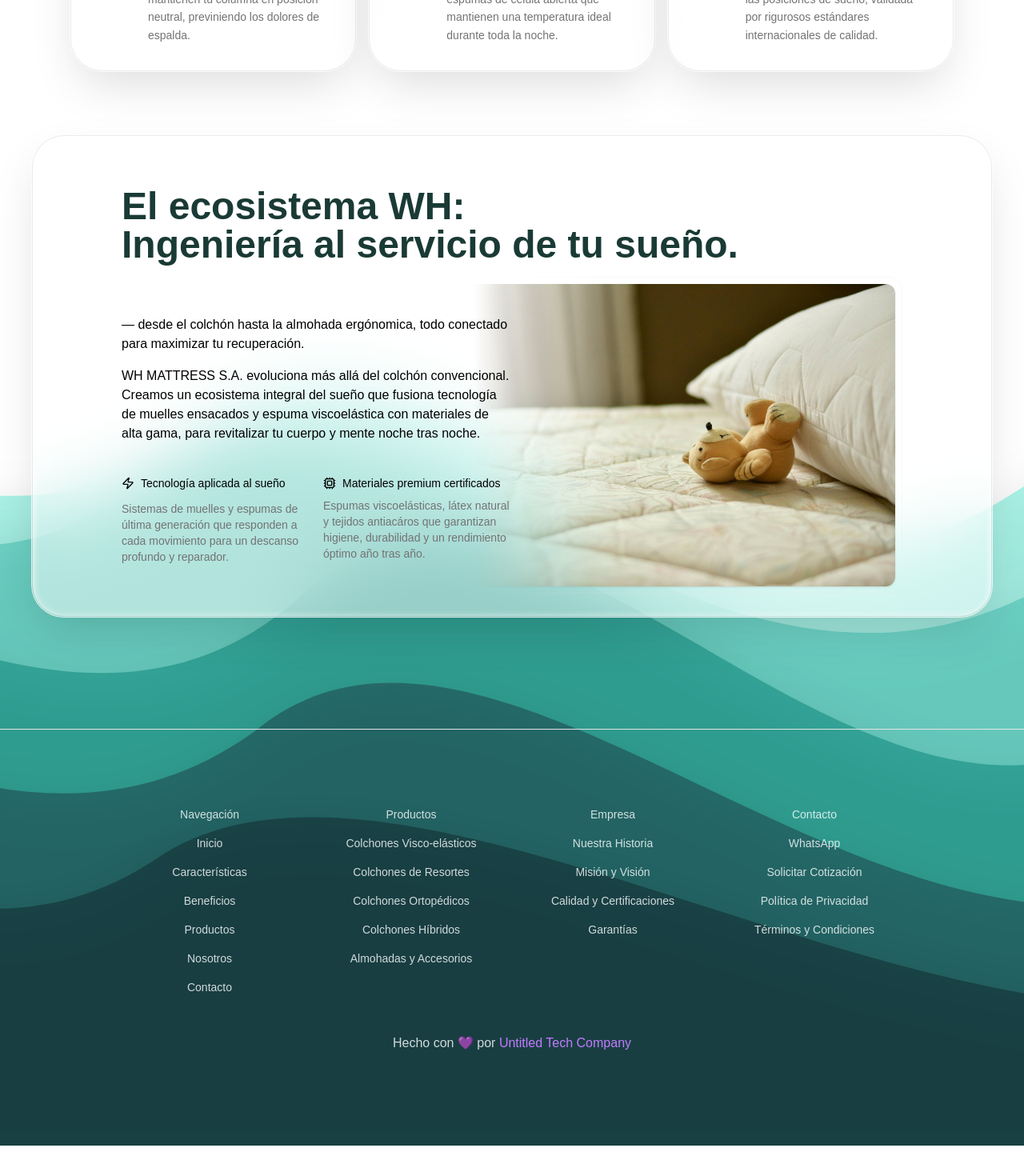
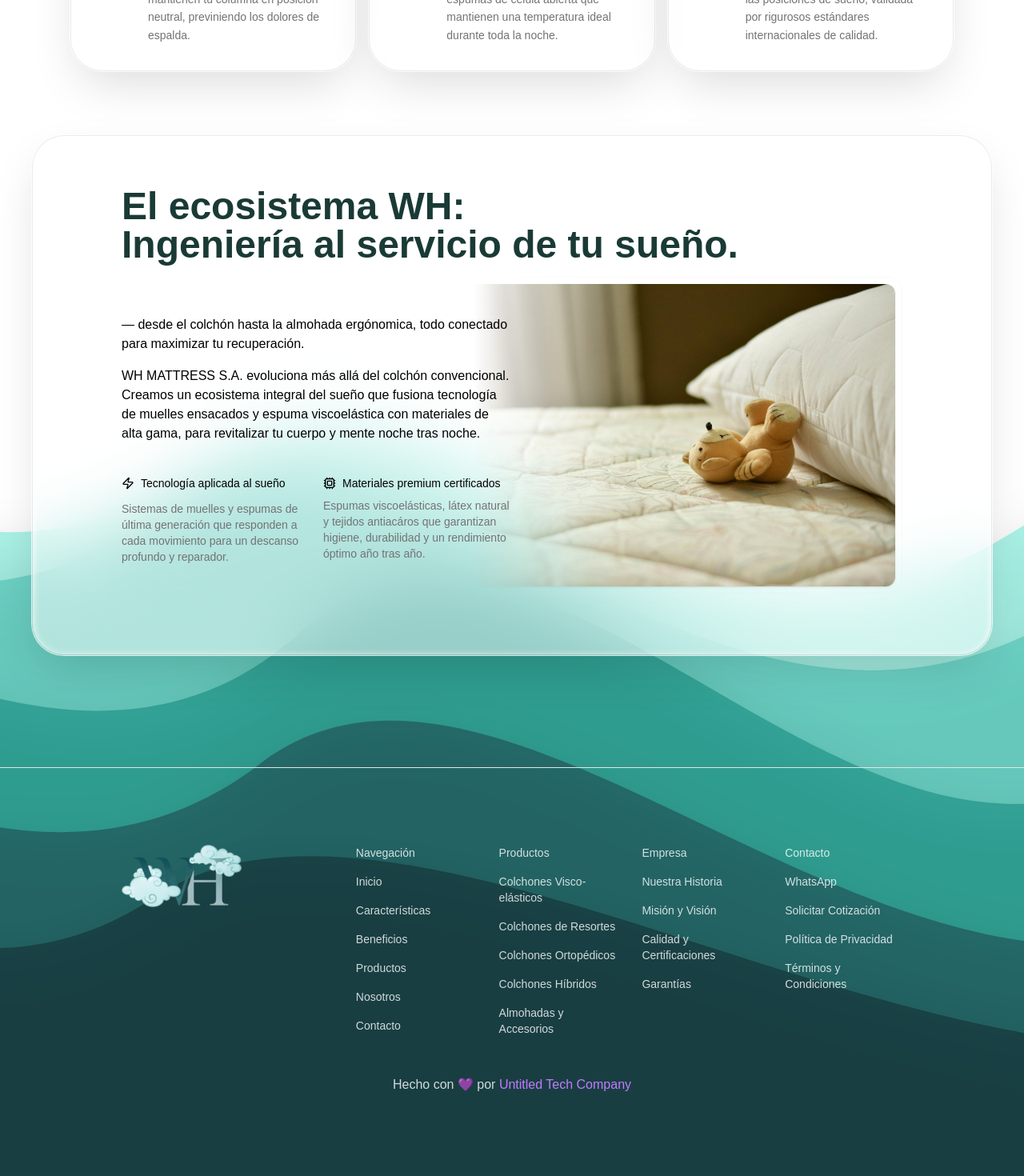
Before and after one commit to edwinforwork14/WH-MATTRESS, a Next.js app: page / in a window 1280 px wide. Shown: the part 4946-6416 px from the top of the page at 80% size. Before the commit the page ends 6378 px from the top, so only its background shows below. Built offline with nearby package versions, Linux system fonts and the light colour scheme.

Commit message:
version de pc terminada preparando para version de tlf

```diff
--- a/components/content-2.tsx
+++ b/components/content-2.tsx
@@ -5,7 +5,7 @@ export default function ContentSection() {
     return (
         <div className='pb-35'>
         <section className="mx-2 sm:mx-4 lg:mx-10 py-12 md:py-16 font-sans glass rounded-[2.5rem] shadow-2xl">
-            <div className="mx-auto max-w-5xl space-y-8 px-6 md:space-y-16">
+            <div className="mx-auto max-w-5xl space-y-8 px-6 md:space-y-16 pb-12">
                 <h2 className="relative z-10 text-4xl font-semibold text-title lg:text-5xl">El ecosistema WH:<br />Ingeniería al servicio de tu sueño.</h2>
                 <div className="relative">
                     <div className="relative z-10 space-y-4 md:w-1/2">
@@ -18,14 +18,14 @@ export default function ContentSection() {
                                     <Zap className="size-4" />
                                     <h3 className="text-sm font-medium">Tecnología aplicada al sueño</h3>
                                 </div>
-                                <p className="text-muted-foreground text-sm">Sistemas de muelles y espumas de última generación que responden a cada movimiento para un descanso profundo y reparador.</p>
+                                <p className="text-muted-foreground text-sm dark:text-white">Sistemas de muelles y espumas de última generación que responden a cada movimiento para un descanso profundo y reparador.</p>
                             </div>
                             <div className="space-y-2">
                                 <div className="flex items-center gap-2">
                                     <Cpu className="size-4" />
                                     <h3 className="text-sm font-medium">Materiales premium certificados</h3>
                                 </div>
-                                <p className="text-muted-foreground text-sm">Espumas viscoelásticas, látex natural y tejidos antiacáros que garantizan higiene, durabilidad y un rendimiento óptimo año tras año.</p>
+                                <p className="text-muted-foreground text-sm dark:text-white">Espumas viscoelásticas, látex natural y tejidos antiacáros que garantizan higiene, durabilidad y un rendimiento óptimo año tras año.</p>
                             </div>
                         </div>
                     </div>
--- a/components/footer.tsx
+++ b/components/footer.tsx
@@ -109,11 +109,20 @@ export default function FooterSection() {
             </div>
             <div className='bg-transparent pt-12 pb-17'>
                 <div className="mx-auto max-w-5xl px-6 pb-12 flex flex-col items-center">
-                    <div className="w-full grid grid-cols-2 gap-8 sm:grid-cols-4 text-center">
+                    <div className="w-full flex flex-col lg:flex-row justify-between gap-12 lg:gap-8 text-center lg:text-left">
+                        <div className="w-full lg:w-1/4 flex justify-center lg:justify-start">
+                            <Link
+                                href="/"
+                                aria-label="WH Mattress – ir al inicio"
+                                className="block size-fit">
+                                <Image src="/Logo.png" alt="WH Mattress – logotipo oficial" width={150} height={40} className="object-contain" />
+                            </Link>
+                        </div>
+                        <div className="w-full lg:w-[70%] grid grid-cols-2 gap-8 sm:grid-cols-4">
                             {links.map((link, index) => (
                                 <div
                                     key={index}
-                                className="space-y-4 text-sm">
+                                    className="space-y-4 text-sm mt-0">
                                     <span className="block font-medium text-white/80">{link.group}</span>
                                     {link.items.map((item, index) => (
                                         <Link
@@ -125,6 +134,7 @@ export default function FooterSection() {
                                     ))}
                                 </div>
                             ))}
+                        </div>
                     </div>
 
                     <div className="flex flex-col justify-center mt-12 items-center text-center">
```
Lines whose indentation alone changed are shown as unchanged.
